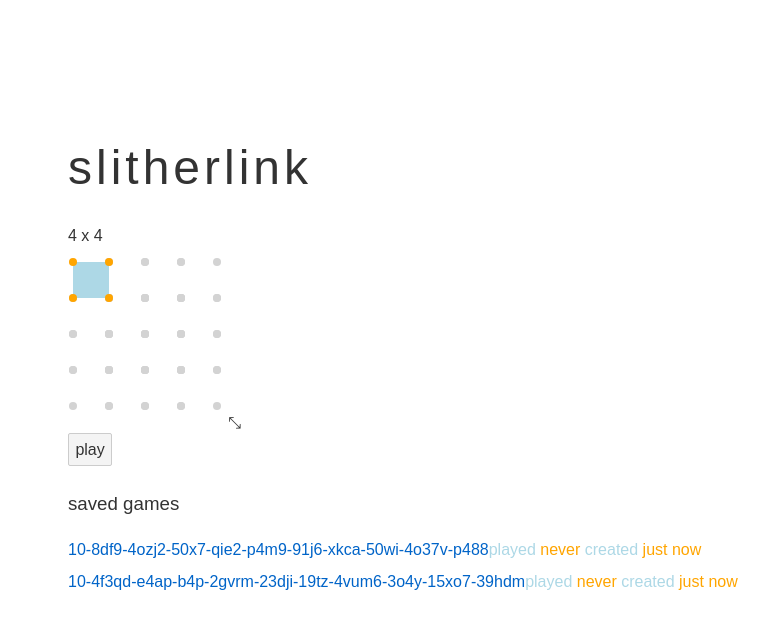
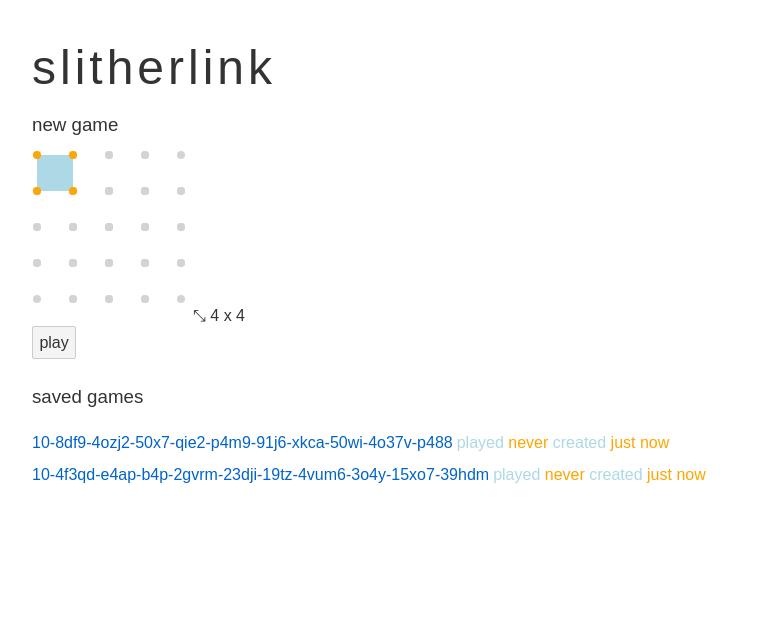
Before and after one commit to emh/slitherlink, a Svelte app: page / in a window 1280 px wide. Shown: the top 628 px of the page, without its empty margins (40-809 px from the left). Built offline with nearby package versions, Linux system fonts and the light colour scheme.

Commit message:
moved dimensions of new game board style changes

```diff
--- a/src/App.svelte
+++ b/src/App.svelte
@@ -29,11 +29,16 @@
         font-size: 48px;
         letter-spacing: 4px;
         font-weight: 100;
+        margin: 0;
+    }
+
+    h3 {
+        font-weight: 100;
     }
 
     .app {
-        padding-top: 100px;
-        padding-left: 100px;
+        padding-top: 32px;
+        padding-left: 64px;
     }
 </style>
 
@@ -43,6 +48,7 @@
     {#if board}
         <GamePlayer board={board} />
     {:else}
+        <h3>new game</h3>
         <GameMaker />
         <GameList />
     {/if}
--- a/src/Frame.svelte
+++ b/src/Frame.svelte
@@ -3,8 +3,13 @@
 
     const dispatch = createEventDispatcher();
 
+    const CELL_SIZE = 36;
+
     export let w = 144;
     export let h = 144;
+
+    $: cols = Math.floor(w / CELL_SIZE);
+    $: rows = Math.floor(h / CELL_SIZE);
 
     let resizing = false;
     let startX;
@@ -45,7 +50,7 @@
     .handle {
         position: absolute;
         bottom: -24px;
-        right: -24px;
+        right: -64px;
         cursor: pointer;
         user-select: none;
     }
@@ -63,7 +68,7 @@
     <div
         class="handle"
         on:mousedown={handleMouseDown}
-    >&#10529;</div>
+    >&#10529; {rows} x {cols}</div>
 </div>
 
 <svelte:window on:mousemove={resizing && handleMouseMove} on:mouseup={resizing && handleMouseUp} />
--- a/src/GameList.svelte
+++ b/src/GameList.svelte
@@ -91,6 +91,7 @@
 
     .stats {
         color: lightblue;
+        margin-left: 4px;
     }
 
     .time {
--- a/src/GameMaker.svelte
+++ b/src/GameMaker.svelte
@@ -86,8 +86,6 @@
     }
 </style>
 
-<p>{rows} x {cols}</p>
-
 <Frame on:resize={handleFrameResize}>
     <div class="board">
         {#each board as row, i}
--- a/src/GamePlayer.svelte
+++ b/src/GamePlayer.svelte
@@ -82,6 +82,7 @@
         display: flex;
         flex-direction: column;
         margin-bottom: 24px;
+        margin-top: 56px;
         user-select: none;
     }
 
```
